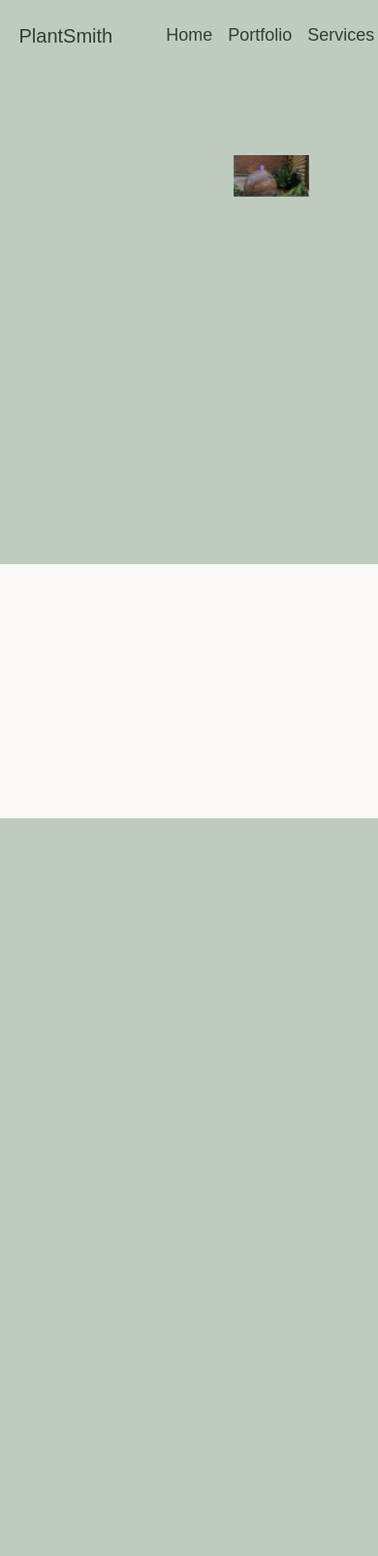
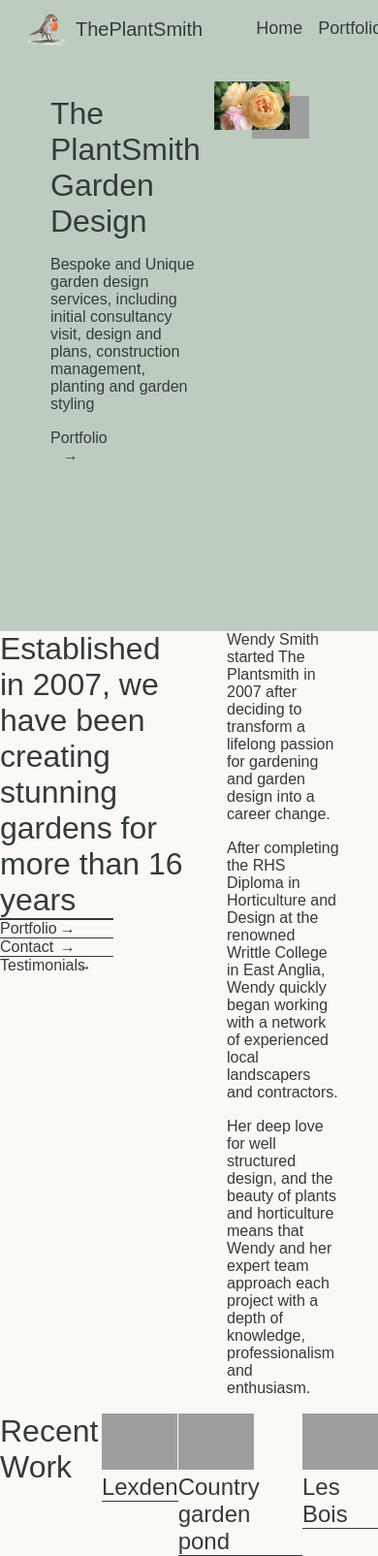
Before and after one commit to joethomas9/theplantsmith, a PHP site: page /plantsmithv2/index.html in a window 390 px wide. Shown: the whole page at 97% size. Before the commit the page ends 844 px from the top, so only its background shows below. Run offline with PHP 8.4, Linux system fonts and the light colour scheme; some web fonts are replaced; grey boxes are pictures that could not be loaded.

Commit message:
Version 3 - Theplantsmith.co.uk
After consulting client and blink creative media, this is a refactor to version 3 of the site. Development this time is beginning with the mobile site, as to ensure that the site is responsive. New font & colour palette will also be applied.

```diff
--- a/plantsmithv2/index.html
+++ b/plantsmithv2/index.html
@@ -5,21 +5,20 @@
     <meta http-equiv="X-UA-Compatible" content="IE=edge">
     <meta name="viewport" content="width=device-width, initial-scale=1.0">
     <link rel="stylesheet" href="./styles.css">
-    <link rel="stylesheet" href="https://use.typekit.net/vmb1fpc.css">
     <title>The PlantSmith - Bespoke Garden Design and More</title>
 
 </head>
 
 <body>
-    <header class="site-header" style="z-index: 100;">
+    <header class="site-header" style="z-index: 100; background-color: #beccc0;">
         <div class = "nav-menu">
             <a href="index.html" >
-            <div class="header-logo">
-                <h1 style="font-size: 20px">PlantSmith</h1>
+                <div style="display: flex; align-items: center;">
+                    <img src="../images/new-logo-1.png" alt="" style="max-width: 15vw; max-height: 15vh">
+                    <h1 style="font-size: 20px;">ThePlantSmith</h1>
                 </div>
             </a>
         </div>
-
 
         <div class = "nav-menu">
             <ul>
@@ -32,30 +31,75 @@
         </div>
         </header>
 
-    <div class="hero-block" style="width: 100vw; height: 100vh; background-color: #BECCC0;">
 
-    <div class="wrapper" style="grid-template-columns: 2fr 1fr;">
-        <div class="wrapped-block" style="max-width: 2fr;">
-            <h1>
-                The PlantSmith Garden Design
-            </h1>
-            <p>
-                Bespoke and unique garden design services, including initial consultancy visit, design and plans, construction management, planting and garden styling.
-            </p>
-            <div class="wrapped-button" style="display: inline-block;">
-                <a href="portfolio.html">
+    <!-- Garden table background image with the white text on top -->
+    <div class="hero">
+        <div class="hero-content">
+            <div class="wrapper-hero" style="grid-template-columns: 2fr 1fr;">
+                <div class="wrapped-hero" style="max-width: 2fr;">
+                    <h1>The PlantSmith Garden Design</h1>
+                    <p>Bespoke and Unique garden design services, including initial consultancy visit, design and plans, construction management, planting and garden styling</p>
+                    <a href="portfolio.html" class="hero-button">
                         Portfolio<span>&#8594;</span>
                     </a>
                 </div>
+                <div class="wrapped-hero" style="max-width: 1fr;">
+                    <img src="../images/tree-lawn-care.png" alt="">
+                    <img src="../images/testimonials.png" id="overlay-image" alt="">
+                    <!-- need to add second image that overlaps the original -->
                 </div>
-        <div class="wrapped-block" style="max-width: 1fr; display: inline-block; margin: 0;">
-            <img src="../images/tree-lawn-care.png" alt="">
-            <img src="../images/town-courtyard.png" id="top-img"alt="">
             </div>
-
         </div>
     </div>
 
+    <div class="about-us" style="grid-template-columns: 1fr 1fr;">
+
+        <div class="wrapped-about" style="max-width: 1fr;">
+            <h1>Established in 2007, we have been creating stunning gardens for more than 16 years</h1>
+            <a href="portfolio.html" class="about-button" style="border-top: 2px solid #343c38">
+                Portfolio <span>&#8594;</span>
+            </a>
+            <a href="portfolio.html" class="about-button">
+                Contact <span>&#8594;</span>
+            </a>
+            <a href="portfolio.html" class="about-button">
+                Testimonials<span>&#8594;</span>
+            </a>
+        </div>
+        <div class="wrapped-about" style="max-width: 1fr;">
+            <p>
+                Wendy Smith started The Plantsmith in 2007 after deciding to transform a lifelong passion for gardening and garden design into a career change.
+            </p>
+            <p>
+                After completing the RHS Diploma in Horticulture and Design at the renowned Writtle College in East Anglia, Wendy quickly began working with a network of experienced local landscapers and contractors.
+            </p>
+            <p>
+                Her deep love for well structured design, and the beauty of plants and horticulture means that Wendy and her expert team approach each project with a depth of knowledge, professionalism and enthusiasm.
+            </p>
+        </div>
+    </div>
+
+    <div class="recent-work">
+        <ul>
+            <li>
+                <h1>Recent Work</h1>
+            </li>
+            <li>
+                <img src="../images/garden-maintenance.png" alt="">
+                <h2>Lexden</h2>
+            </li>
+            <li>
+                <img src="../images/garden-maintenance.png" alt="">
+                <h2>Country garden pond</h2>
+            </li>
+            <li>
+                <img src="../images/garden-maintenance.png" alt="">
+                <h2>Les Bois</h2>
+            </li>
+        </ul>
+    </div>
+
+
+
 
 </body>
-</html>
--- a/plantsmithv2/styles.css
+++ b/plantsmithv2/styles.css
@@ -1,8 +1,6 @@
-
 @import url("https://use.typekit.net/vmb1fpc.css");
 
-
-*{
+* {
     margin: 0;
     padding: 0;
 }
@@ -28,7 +26,7 @@ body {
     max-width: 100vw;
 }
 
-h1 {
+h1, h2 {
     font-family: "lust-sans", sans-serif;
     font-weight: 400;
     font-style: normal;
@@ -59,9 +57,8 @@ a:active { text-decoration: none; color: #343C37;}
 }
 
 .nav-menu {
-    padding: 2vh 5vw;
-    margin: 0;
-
+    padding-left: 5vw;
+    padding-right: 5vw;
 }
 
 .nav-menu ul {
@@ -112,37 +109,37 @@ a:active { text-decoration: none; color: #343C37;}
     color: #343C38;
 }
 
-.nav-menu img {
-    padding: 0;
-    margin: 0;
-    max-width: 10vw;
+/* hero */
+
+.hero {
+    background-color: #beccc0;
+    margin-top: -4px;
+    height: 70vh;
 }
 
-/* Index.html hero */
-
-
-.hero-block {
-    width: 100vw;
-    background-color: #BECCC0;
-    margin: -20vh 0;
+.wrapper-hero {
+    display: grid;
+    padding-top: 10%;
 }
 
-.wrapped-block {
-    padding: 0;
-    margin: 0;
+.wrapped-hero {
+    display: flex;
+    justify-content: left;
+    align-items: left;
+    flex-direction: column;
 }
 
-.wrapped-block p {
-    padding-top: 1vh;
-    max-width: 45vw;
-    font-size: 12px;
+.wrapped-hero h1, p {
+    padding-left: 20%;
+    max-width: 60%;
+    padding-bottom: 2vh;
 }
 
-.wrapped-button {
-    padding: 1vh 0;
+.hero-button {
+    margin-left: 20%;
+    max-width: 10%;
     background-color: transparent;
     color: #343C38;
-    font-size: 12px;
     position: relative;
     transition: all 0.3s ease;
     cursor: pointer;
@@ -156,8 +153,6 @@ a:active { text-decoration: none; color: #343C37;}
     padding-left: 20px;
     display: inline-block;
     position: relative;
-    top: 50%;
-    right: 0;
     transform: translateX(-20%);
     transition: transform 0.3s ease;
 }
@@ -166,22 +161,67 @@ a:active { text-decoration: none; color: #343C37;}
     transform: translateX(10px);
 }
 
-.wrapper {
+.wrapped-hero img {
+    max-width: 15vw;
+}
+
+#overlay-image {
+    max-width: 20vw;
+    margin-top: -7vh;
+    margin-left: -10vw;
+}
+
+
+/* About us */
+
+.about-us {
     display: grid;
 }
 
-.wrapped-block {
-    padding: 0;
-    margin: -200vh auto;
-
+.wrapped-about {
+    display: flex;
+    justify-content: left;
+    align-items: left;
+    flex-direction: column;
 }
 
-.wrapped-block img {
-    max-width: 20vw;
-    position: absolute;
+.about-button {
+    width: 60%;
+    display: flex;
+    justify-content: space-between;
+    background-color: transparent;
+    color: #343C38;
+    position: relative;
+    transition: all 0.3s ease;
+    cursor: pointer;
+    border-top: 1px solid #343C38;
 }
 
-#top-img {
-    margin-top: 30vh;
-    margin-left: -5vw;
+.about-button:hover {
+    padding-right: 30px;
 }
+
+.about-button span {
+    padding-right: 30px;
+    display: inline-block;
+    position: relative;
+    transform: translateX(-20%);
+    transition: transform 0.3s ease;
+}
+
+.about-button:hover span {
+    transform: translateX(10px);
+}
+
+.recent-work ul{
+    list-style-type: none;
+    display: flex;
+}
+
+.recent-work img {
+    max-width: 20vw;
+}
+
+.recent-work h2 {
+    border-bottom: 1px solid #343C38;
+}
```
Also changed, not shown: index.html (added, +82 -0 lines), styles.css (added, +149 -0 lines), refactor/Group 1.png (renamed from scraps/refactor/Group 1.png), refactor/contact.html (renamed from scraps/refactor/contact.html), refactor/index.html (renamed from scraps/refactor/index.html), refactor/portfolio.html (renamed from scraps/refactor/portfolio.html), refactor/services.html (renamed from scraps/refactor/services.html), refactor/styles.css (renamed from scraps/refactor/styles.css), refactor/temp.html (renamed from scraps/refactor/temp.html), refactor/testimonials.html (renamed from scraps/refactor/testimonials.html), 2 other files. Lines whose indentation alone changed are shown as unchanged.
